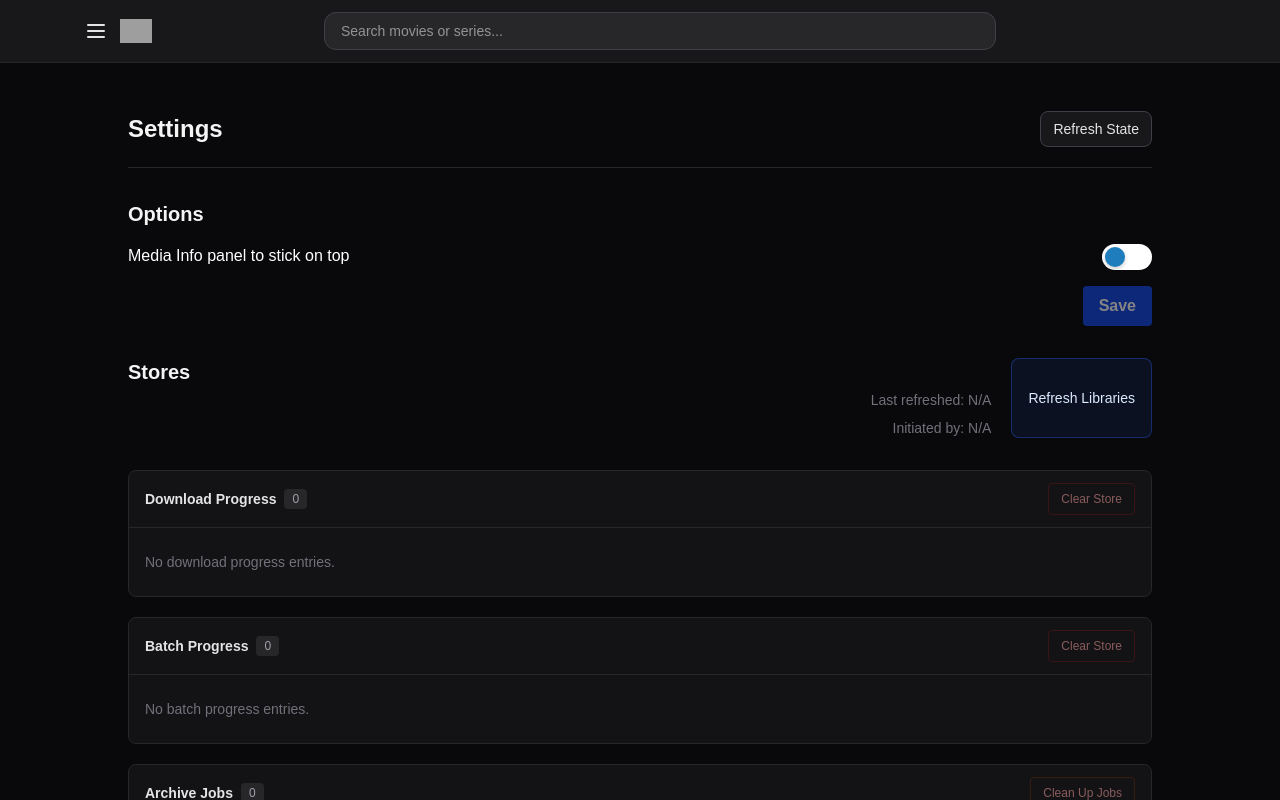
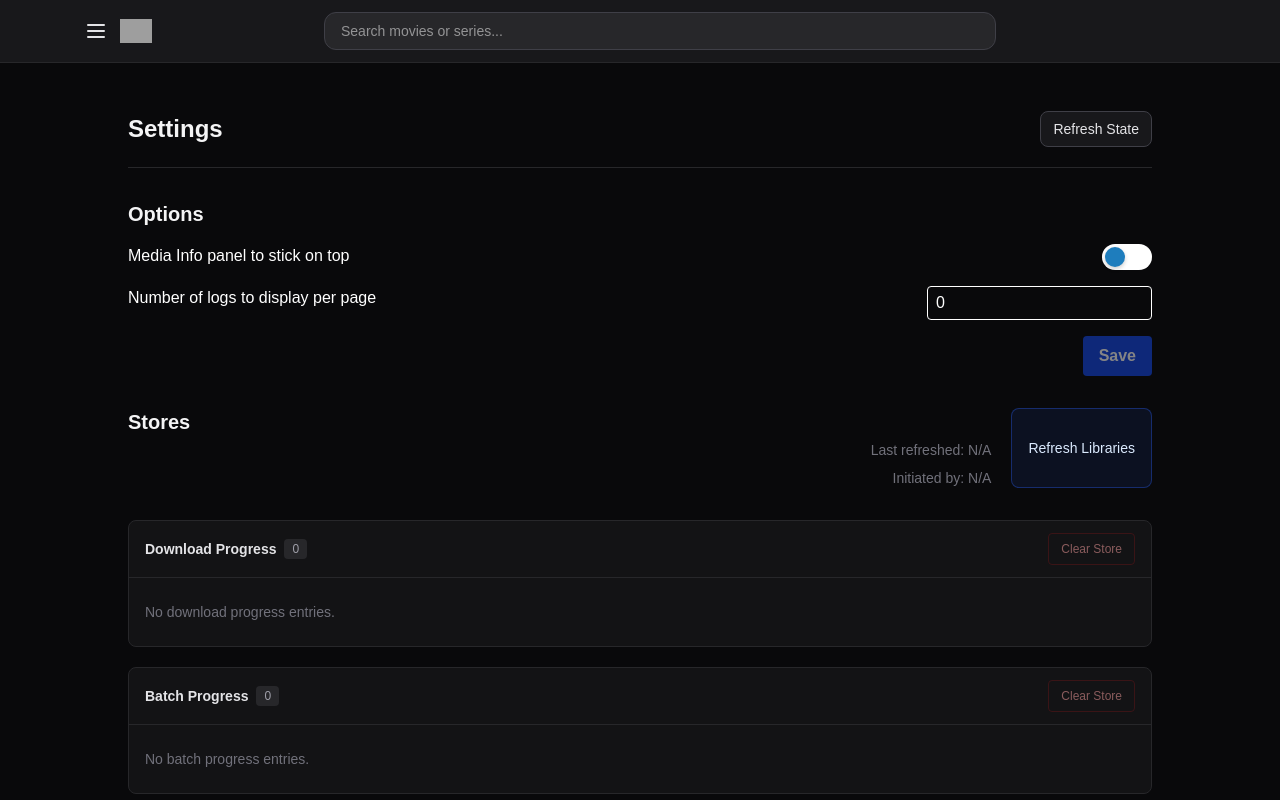
Before and after one commit to MariosP17/downloadmedia, a Next.js app in the folder frontend/: page /settings in a window 1280 px wide. Shown: the top 800 px of the page. Built offline with nearby package versions, Linux system fonts and the light colour scheme; no server answers; grey boxes are pictures that could not be loaded.

Commit message:
Add configurable logs per page option and update settings components

```diff
--- a/frontend/Props.ts
+++ b/frontend/Props.ts
@@ -27,5 +27,6 @@ export const initiator: Record<string, string> = {
 
 export const OptionsNames : Record<string, string> =
 {
-    "sticky_media_info" : "Media Info panel to stick on top"
+    "sticky_media_info" : "Media Info panel to stick on top",
+    "logs_page_size" : "Number of logs to display per page"
 };
--- a/frontend/src/app/settings/OptionType.tsx
+++ b/frontend/src/app/settings/OptionType.tsx
@@ -3,18 +3,21 @@ type OptionType = {
   typeKey: string;
   value: any;
   type: "<boolean>" | "<string>" | "<number>";
+  min?: number;
+  max?: number;
   onChange?: (newValue: any) => void;
 }
 import { OptionsNames } from "../../../Props";
 
-export default function OptionType({typeKey, value, type, onChange}: OptionType) {
+export default function OptionType({typeKey, value, type,min,max, onChange}: OptionType) {
   const handleToggle = (newValue: boolean) => {
     if (onChange) {
       onChange(newValue);
     }
   };
 
-  if (type === "<boolean>") {
+  switch (type) {
+    case "<boolean>":
     return (
       <div className="mb-4 flex justify-between">
         <p>{OptionsNames[typeKey]}</p>
@@ -30,10 +33,23 @@ export default function OptionType({typeKey, value, type, onChange}: OptionType)
         </label>
       </div>
     );
-  }
-  else{
-    return (
-        <p>Unknown type</p>
-    );
+    case "<number>":
+      return (
+        <div className="mb-4 flex justify-between">
+          <p>{OptionsNames[typeKey]}</p>
+          <input
+            type="number"
+            value={value}
+            onChange={(event) => onChange && onChange(Number(event.target.value))}
+            min={min}
+            max={max}
+            className="border rounded px-2 py-1"
+          />
+        </div>
+      );
+    default:
+      return (
+          <p>Unknown type</p>
+      );
   }
 }
--- a/frontend/src/app/settings/Options.tsx
+++ b/frontend/src/app/settings/Options.tsx
@@ -47,6 +47,7 @@ export default function Options() {
     return (
         <div className="mt-4 flex flex-col">
             <OptionType typeKey="sticky_media_info" value={options["sticky_media_info"] || false} type="<boolean>" onChange={(newValue) => setOptions((prev) => ({ ...prev, sticky_media_info: newValue }))} />
+            <OptionType typeKey="logs_page_size" value={options["logs_page_size"] || 0} type="<number>" min={1} onChange={(newValue) => setOptions((prev) => ({ ...prev, logs_page_size: newValue }))} />
 
             <div className="flex justify-end">
                 <button onClick={saveOptions} disabled={disabledSave} className="bg-blue-700 cursor-pointer enabled:hover:bg-blue-900 text-white font-bold py-2 px-4 rounded disabled:opacity-50 disabled:cursor-not-allowed">Save</button>
```
Also changed, not shown: 1 other file (tests, documents, lock files or other folders).
